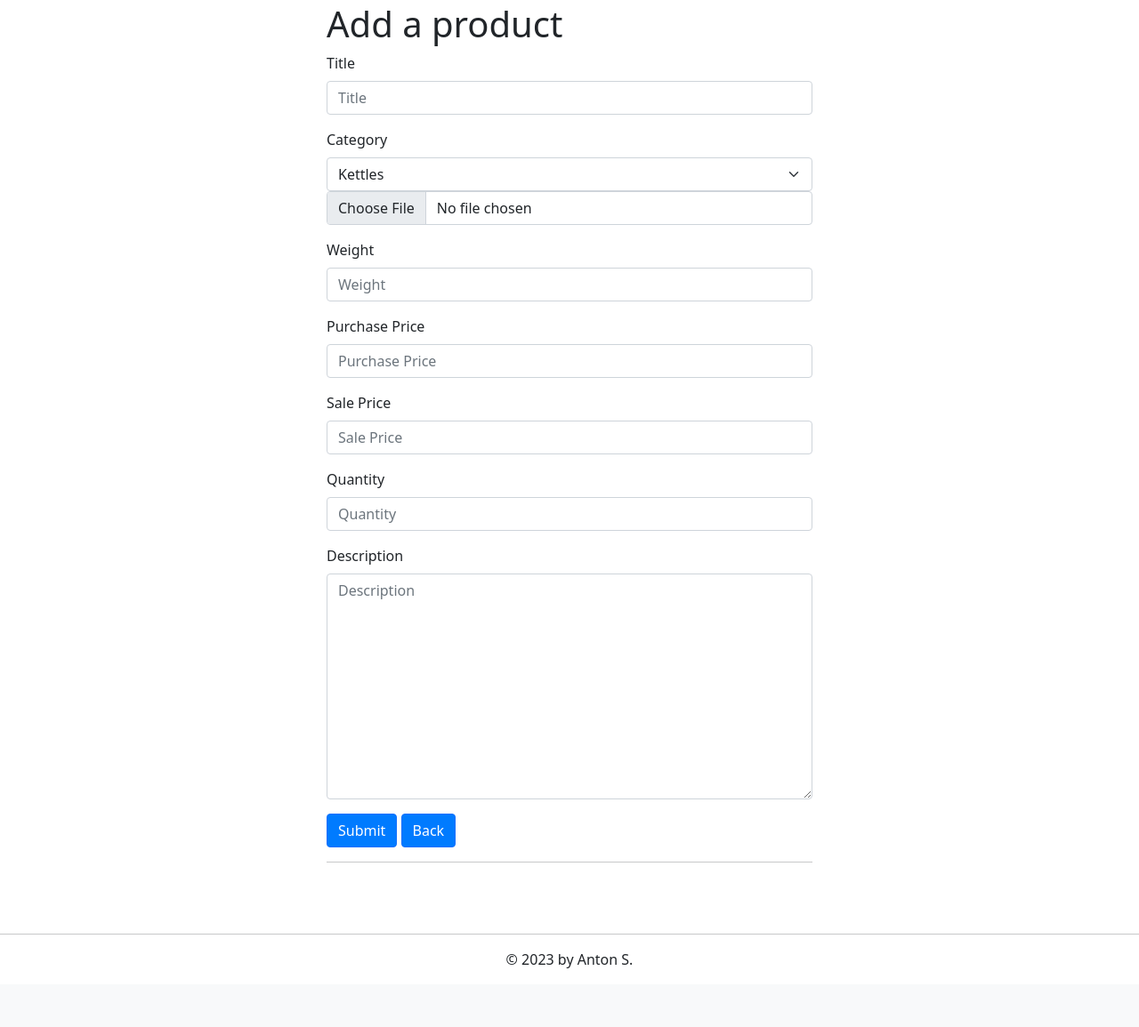
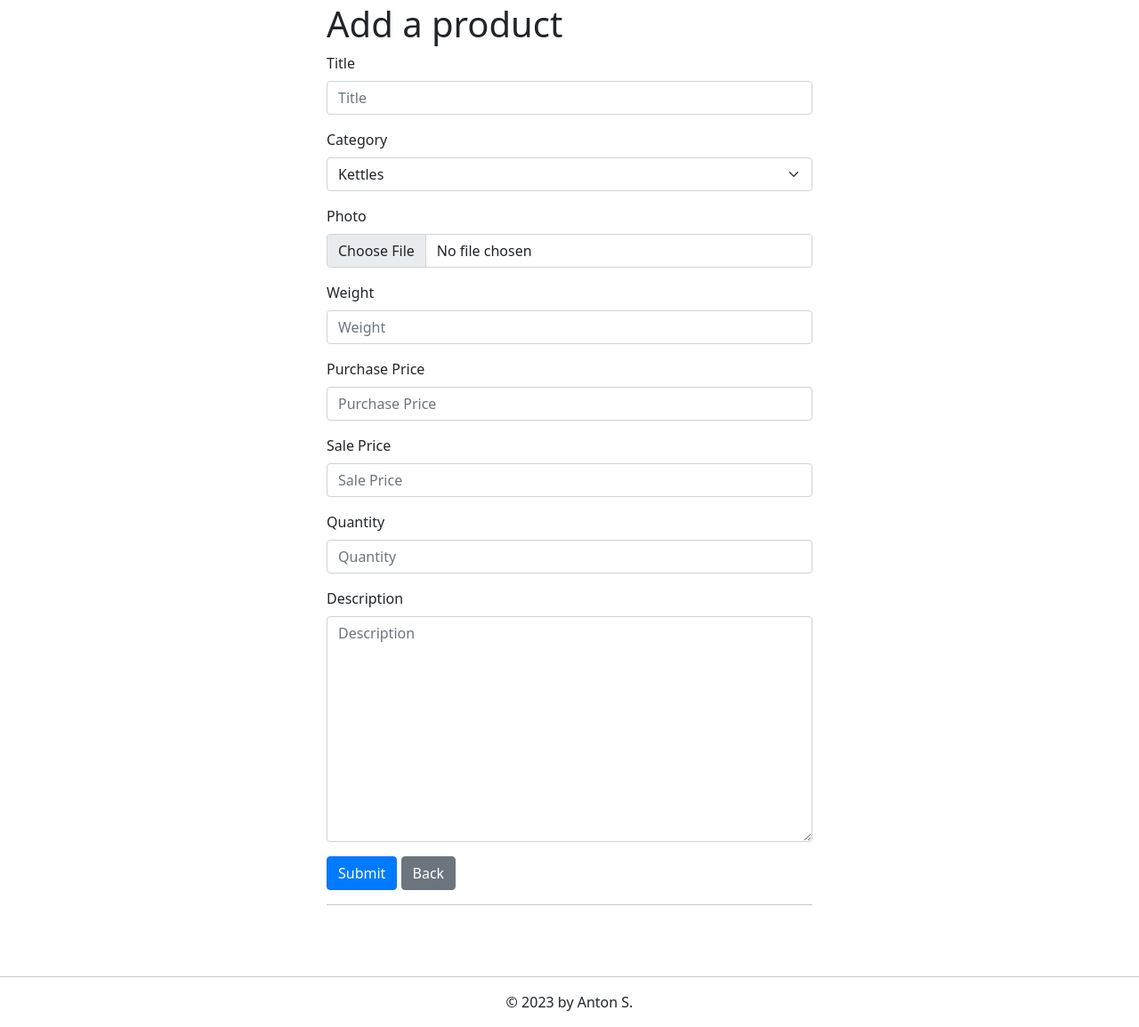
Before and after one commit to asiomchen/inventory-management, a Flask app: page /create/ in a window 1280 px wide. Shown: the part 176-1331 px from the top of the page at 89% size. Before the commit the page ends 1265 px from the top, so only its background shows below. Run offline with Flask 3, Linux system fonts and the light colour scheme; a user stored in the database is signed in; parts of the project's set-up code (start-up, migrations or seed data) failed here and were passed over; some libraries are stand-ins or nearby versions.

Commit message:
Update form labels and button style in create.html

```diff
--- a/templates/create.html
+++ b/templates/create.html
@@ -7,45 +7,55 @@
             <h1 style="width: 100%">{% block title %} Add a product {% endblock %}</h1>
             <form method="post" enctype="multipart/form-data" class="form">
                 <div class="mb-3">
-                    <label for="Title" class="form-label">Title</label>
+                    <label for="title" class="form-label">Title</label>
                     <input type="text" class="form-control" name="title" placeholder="Title">
                 </div>
-                <div class="mb-3 form-group">
-                    <label for="title" class="form-label">Category</label>
+
+                <div class="mb-3">
+                    <label for="category" class="form-label">Category</label>
                     <select class="form-select" name="category">
                         {% for category in categories %}
-                            <option value="{{ category.name }}">{{ category.name }}</option>
+                        <option value="{{ category.name }}">{{ category.name }}</option>
                         {% endfor %}
+                    </select>
                 </div>
+
                 <div class="mb-3">
-                    <label for="Photo upload" class="form-label">Photo</label>
+                    <label for="photo" class="form-label">Photo</label>
                     <input type="file" class="form-control" name="photo" accept="image/*">
                 </div>
+
                 <div class="mb-3">
-                    <label for="Weight" class="form-label">Weight</label>
+                    <label for="weight" class="form-label">Weight</label>
                     <input type="text" class="form-control" name="weight" placeholder="Weight">
                 </div>
+
                 <div class="mb-3">
-                    <label for="Purchase Price" class="form-label">Purchase Price</label>
+                    <label for="purchase_price" class="form-label">Purchase Price</label>
                     <input type="text" class="form-control" name="purchase_price" placeholder="Purchase Price">
                 </div>
+
                 <div class="mb-3">
-                    <label for="Sale Price" class="form-label">Sale Price</label>
+                    <label for="sale_price" class="form-label">Sale Price</label>
                     <input type="text" class="form-control" name="sale_price" placeholder="Sale Price">
                 </div>
+
                 <div class="mb-3">
-                    <label for="Quantity" class="form-label">Quantity</label>
+                    <label for="quantity" class="form-label">Quantity</label>
                     <input type="text" class="form-control" name="quantity" placeholder="Quantity">
                 </div>
+
                 <div class="mb-3">
-                    <label for="Description" class="form-label">Description</label>
+                    <label for="description" class="form-label">Description</label>
                     <textarea class="form-control" name="description" rows="10" placeholder="Description"></textarea>
                 </div>
+
                 <div class="mb-3">
                     <button type="submit" class="btn btn-primary">Submit</button>
-                    <a href="{{ url_for('main.index') }}" class="btn btn-primary">Back</a>
+                    <a href="{{ url_for('main.index') }}" class="btn btn-secondary">Back</a>
                 </div>
             </form>
+
             <hr>
         </div>
     </div>
```
